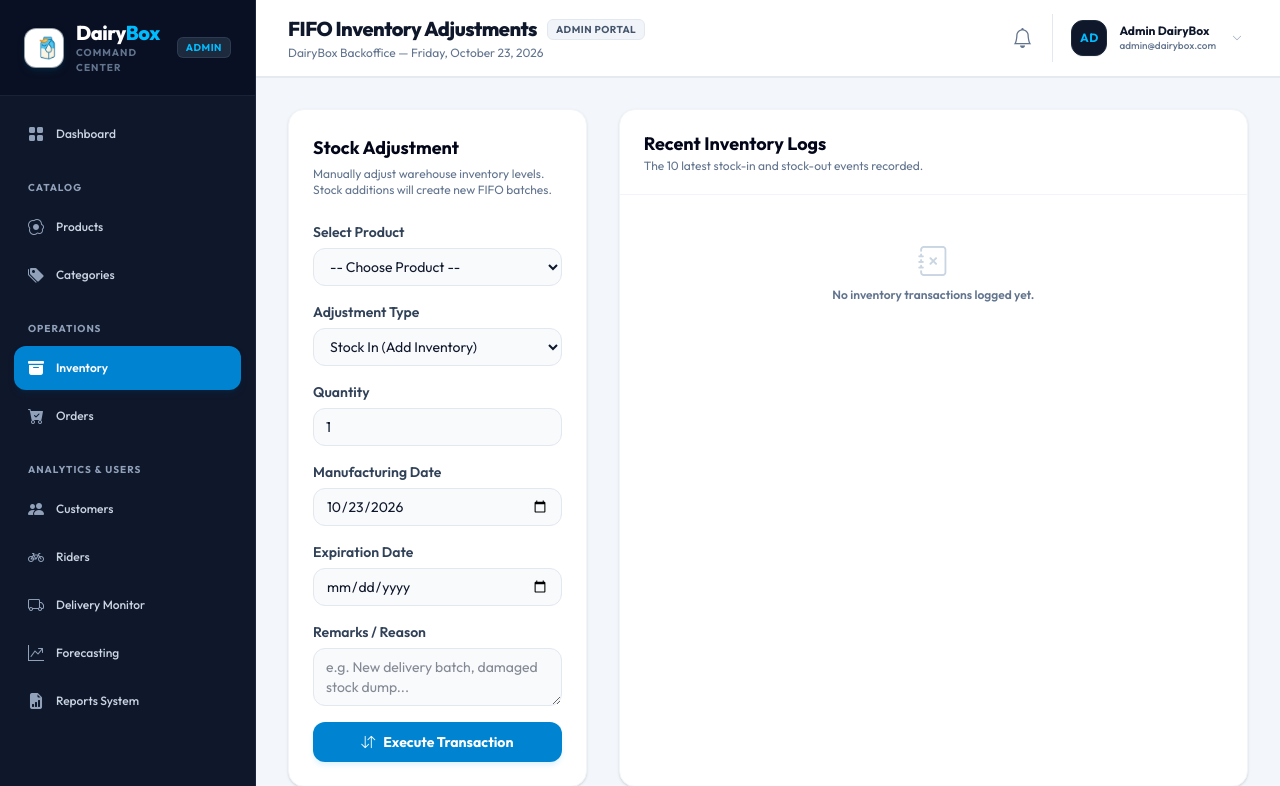
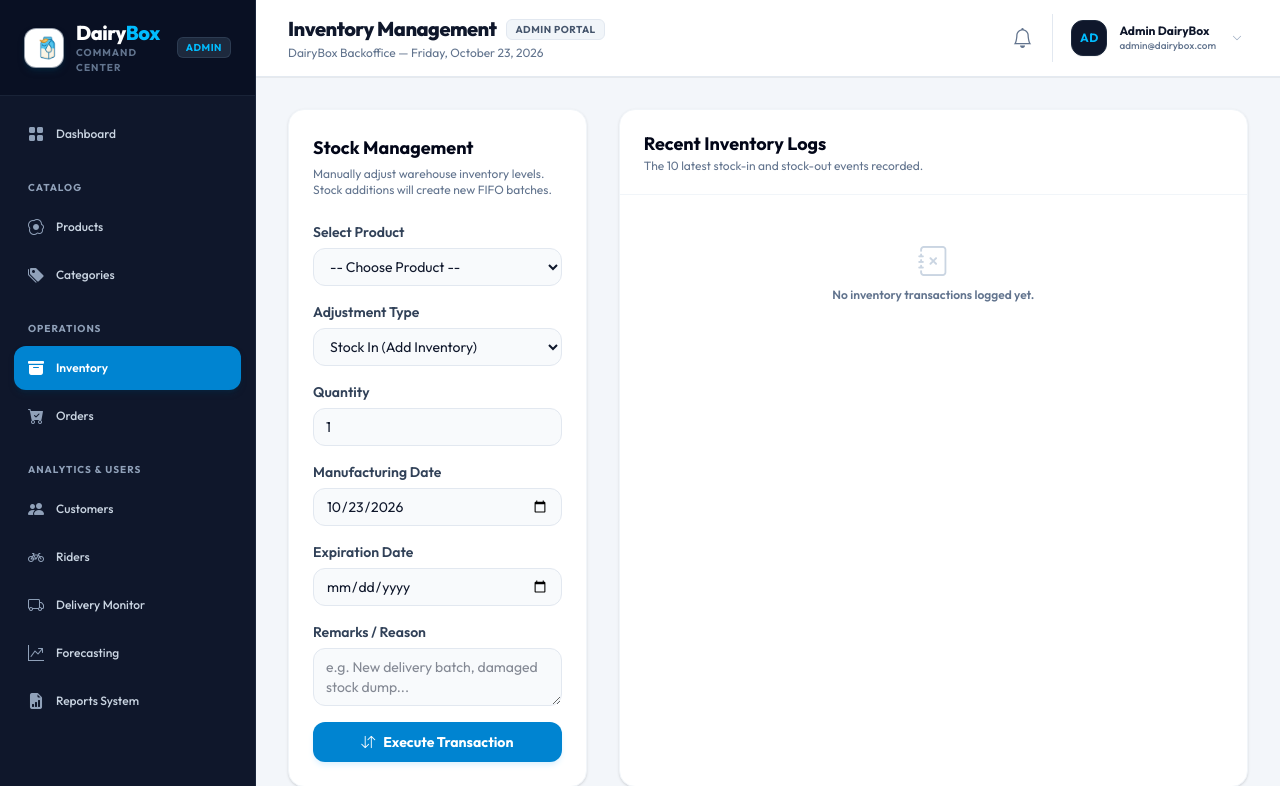
Before and after one commit to nesaii12/dairybox-app, a Laravel app: page /admin/inventory in a window 1280 px wide. Shown: the top 786 px of the page. Run offline with Laravel 12, Linux system fonts and the light colour scheme; a user stored in the database is signed in; data comes from the database, SQL or seed files in the repository; data that the repository does not hold is empty; style sheets or scripts are compiled from the project's sources; some libraries are stand-ins or nearby versions.

Commit message:
chore(inventory): rename Inventory Adjustments to Inventory Management and Stock Adjustment to Stock Management

```diff
--- a/resources/views/admin/inventory/index.blade.php
+++ b/resources/views/admin/inventory/index.blade.php
@@ -1,14 +1,14 @@
 @extends('layouts.admin')
 
-@section('title', 'FIFO Inventory Adjustments')
-@section('page_title', 'FIFO Inventory Adjustments')
+@section('title', 'Inventory Management')
+@section('page_title', 'Inventory Management')
 
 @section('content')
 <div class="grid grid-cols-1 lg:grid-cols-3 gap-8 mb-8">
     <!-- Left Column: Adjustment Form Card -->
     <div class="lg:col-span-1">
         <div class="bg-white rounded-2xl border border-slate-100 shadow-sm p-4 sm:p-6 lg:sticky lg:top-24">
-            <h3 class="text-lg font-bold text-slate-950 mb-1">Stock Adjustment</h3>
+            <h3 class="text-lg font-bold text-slate-950 mb-1">Stock Management</h3>
             <p class="text-xs text-slate-500 mb-6">Manually adjust warehouse inventory levels. Stock additions will create new FIFO batches.</p>
 
             <form action="{{ route('admin.inventory.adjust') }}" method="POST" class="space-y-4">
```
